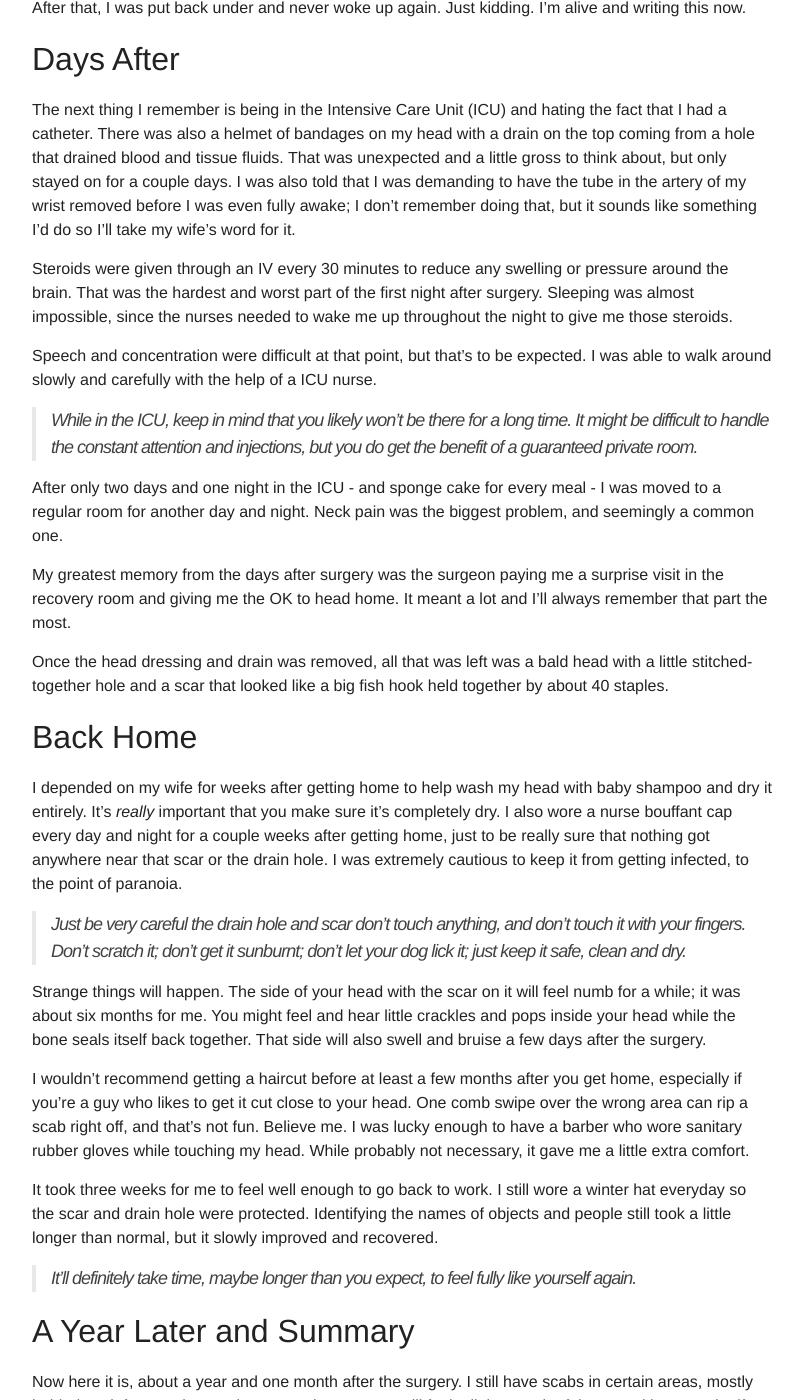
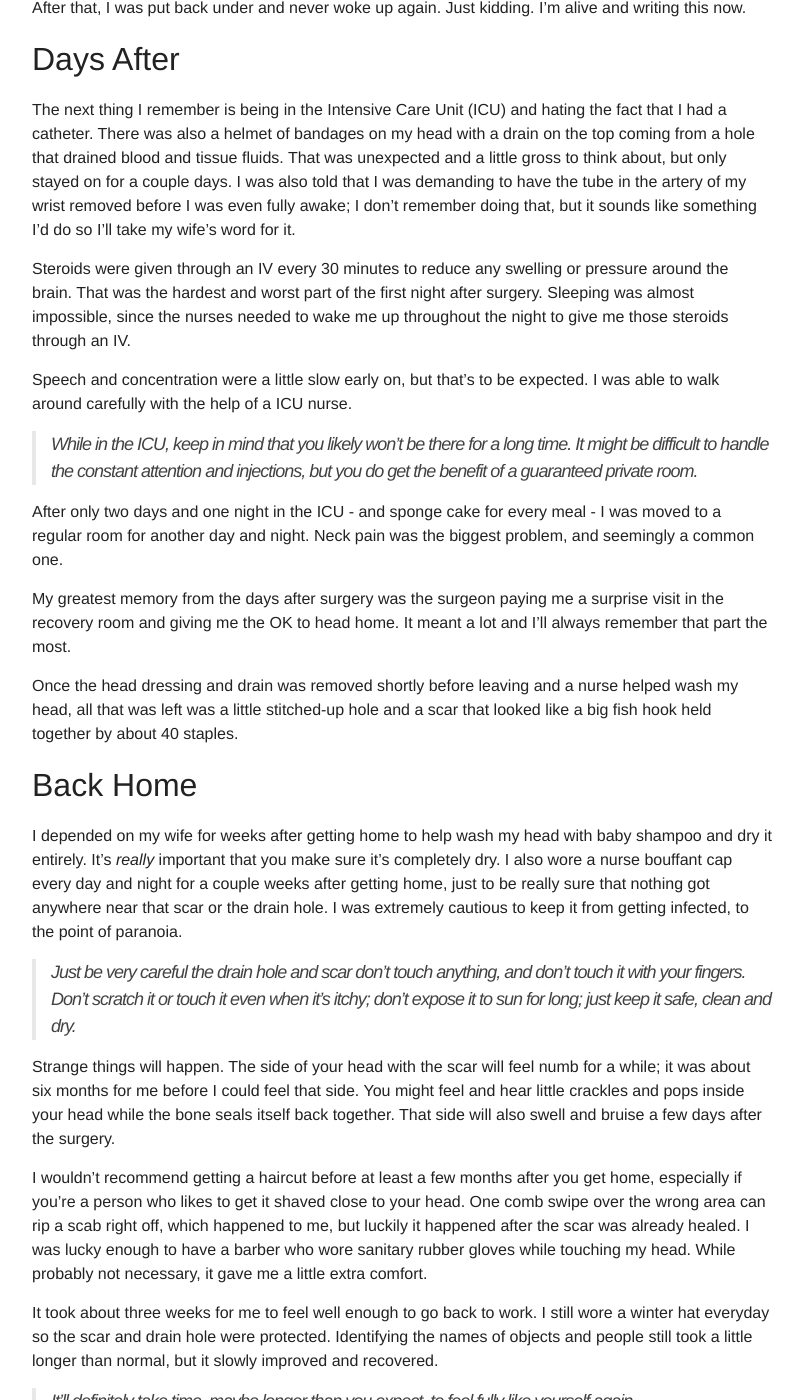
Before and after one commit to ajsaucier/ajsaucier.github.io, a Jekyll site: the page built from _posts/2019-02-07-a-look-back-on-brain-surgery.md, in a window 1280 px wide and 1400 px high, scrolled down 2280 px. Shown: the whole window, without its empty margins (238-1042 px from the left). Built offline with Jekyll 4.4.1, drawn with Linux system fonts in a browser that asks for light colours; some of the changed text lies outside the part shown.

Commit message:
Update Post “2019-02-07-a-look-back-on-brain-surgery”

```diff
--- a/_posts/2019-02-07-a-look-back-on-brain-surgery.md
+++ b/_posts/2019-02-07-a-look-back-on-brain-surgery.md
@@ -48,7 +48,7 @@
 
 The surgeon asked me if I'd prefer to have him shave my whole head or just the necessary part. I was still conscious enough to think about how it would be an endless struggle to have one part of my hair growing back at a different length than the rest of it and how it might never be an even length again, unless it was all shaved off anyway. So I decided to have it all shaved; I think the surgeon agreed.
 
-Before the haircut (and the rest of the surgery) I was laid down on the surgical bed and talked to by the anesthetist. I'm pretty sure I was turned onto my right side and started having a conversation with the assistant who was there with me the whole time. I was then anesthetized for a period of time while the catheter was inserted and my skull was opened. The surgeon said that patients do sometimes recall a saw-like sound after the surgery, but I don't.
+Before the haircut (and the rest of the surgery) I was laid down on the surgical bed and talked to by the anesthetist. I'm pretty sure I was turned onto my right side and started having a conversation with the assistant who was there with me the whole time. I was then anesthetized for a period of time while the catheter was inserted and my skull was opened. The surgeon said that patients do sometimes recall a saw-like sound after the surgery, but I didn't.
 
 ## Waking Up
 
@@ -62,9 +62,9 @@
 
 The next thing I remember is being in the Intensive Care Unit (ICU) and hating the fact that I had a catheter. There was also a helmet of bandages on my head with a drain on the top coming from a hole that drained blood and tissue fluids. That was unexpected and a little gross to think about, but only stayed on for a couple days. I was also told that I was demanding to have the tube in the artery of my wrist removed before I was even fully awake; I don't remember doing that, but it sounds like something I'd do so I'll take my wife's word for it.
 
-Steroids were given through an IV every 30 minutes to reduce any swelling or pressure around the brain. That was the hardest and worst part of the first night after surgery. Sleeping was almost impossible, since the nurses needed to wake me up throughout the night to give me those steroids.
+Steroids were given through an IV every 30 minutes to reduce any swelling or pressure around the brain. That was the hardest and worst part of the first night after surgery. Sleeping was almost impossible, since the nurses needed to wake me up throughout the night to give me those steroids through an IV.
 
-Speech and concentration were difficult at that point, but that's to be expected. I was able to walk around slowly and carefully with the help of a ICU nurse.
+Speech and concentration were a little slow early on, but that's to be expected. I was able to walk around carefully with the help of a ICU nurse.
 
 > While in the ICU, keep in mind that you likely won't be there for a long time. It might be difficult to handle the constant attention and injections, but you do get the benefit of a guaranteed private room.
 
@@ -72,19 +72,19 @@
 
 My greatest memory from the days after surgery was the surgeon paying me a surprise visit in the recovery room and giving me the OK to head home. It meant a lot and I'll always remember that part the most.
 
-Once the head dressing and drain was removed, all that was left was a bald head with a little stitched-together hole and a scar that looked like a big fish hook held together by about 40 staples.
+Once the head dressing and drain was removed shortly before leaving and a nurse helped wash my head, all that was left was a little stitched-up hole and a scar that looked like a big fish hook held together by about 40 staples.
 
 ## Back Home
 
 I depended on my wife for weeks after getting home to help wash my head with baby shampoo and dry it entirely. It's _really_ important that you make sure it's completely dry. I also wore a nurse bouffant cap every day and night for a couple weeks after getting home, just to be really sure that nothing got anywhere near that scar or the drain hole. I was extremely cautious to keep it from getting infected, to the point of paranoia.
 
-> Just be very careful the drain hole and scar don't touch anything, and don't touch it with your fingers. Don't scratch it; don't get it sunburnt; don't let your dog lick it; just keep it safe, clean and dry.
+> Just be very careful the drain hole and scar don't touch anything, and don't touch it with your fingers. Don't scratch it or touch it even when it's itchy; don't expose it to sun for long; just keep it safe, clean and dry.
 
-Strange things will happen. The side of your head with the scar on it will feel numb for a while; it was about six months for me. You might feel and hear little crackles and pops inside your head while the bone seals itself back together. That side will also swell and bruise a few days after the surgery.
+Strange things will happen. The side of your head with the scar will feel numb for a while; it was about six months for me before I could feel that side. You might feel and hear little crackles and pops inside your head while the bone seals itself back together. That side will also swell and bruise a few days after the surgery.
 
-I wouldn't recommend getting a haircut before at least a few months after you get home, especially if you're a guy who likes to get it cut close to your head. One comb swipe over the wrong area can rip a scab right off, and that's not fun. Believe me. I was lucky enough to have a barber who wore sanitary rubber gloves while touching my head. While probably not necessary, it gave me a little extra comfort.
+I wouldn't recommend getting a haircut before at least a few months after you get home, especially if you're a person who likes to get it shaved close to your head. One comb swipe over the wrong area can rip a scab right off, which happened to me, but luckily it happened after the scar was already healed. I was lucky enough to have a barber who wore sanitary rubber gloves while touching my head. While probably not necessary, it gave me a little extra comfort.
 
-It took three weeks for me to feel well enough to go back to work. I still wore a winter hat everyday so the scar and drain hole were protected. Identifying the names of objects and people still took a little longer than normal, but it slowly improved and recovered.
+It took about three weeks for me to feel well enough to go back to work. I still wore a winter hat everyday so the scar and drain hole were protected. Identifying the names of objects and people still took a little longer than normal, but it slowly improved and recovered.
 
 > It'll definitely take time, maybe longer than you expect, to feel fully like yourself again.
 
```
